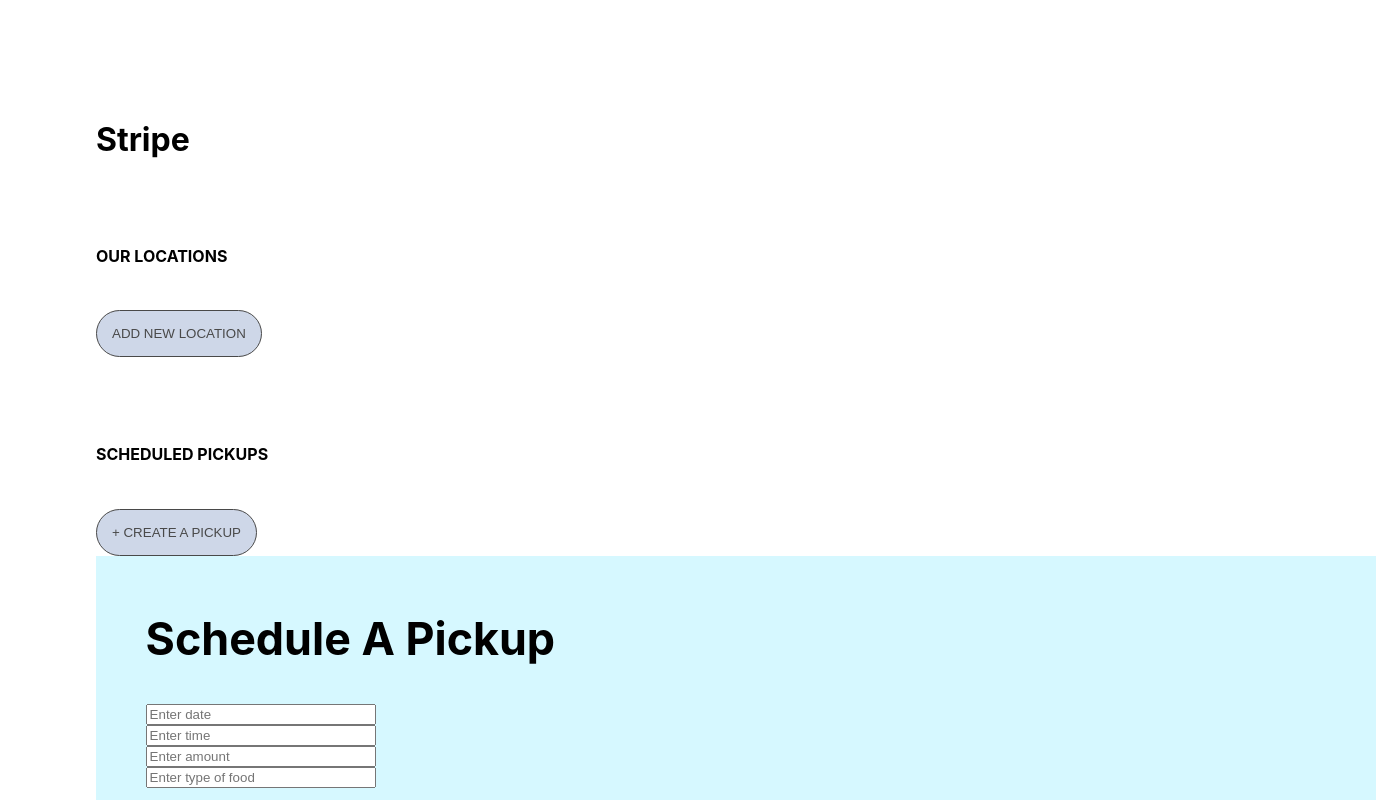
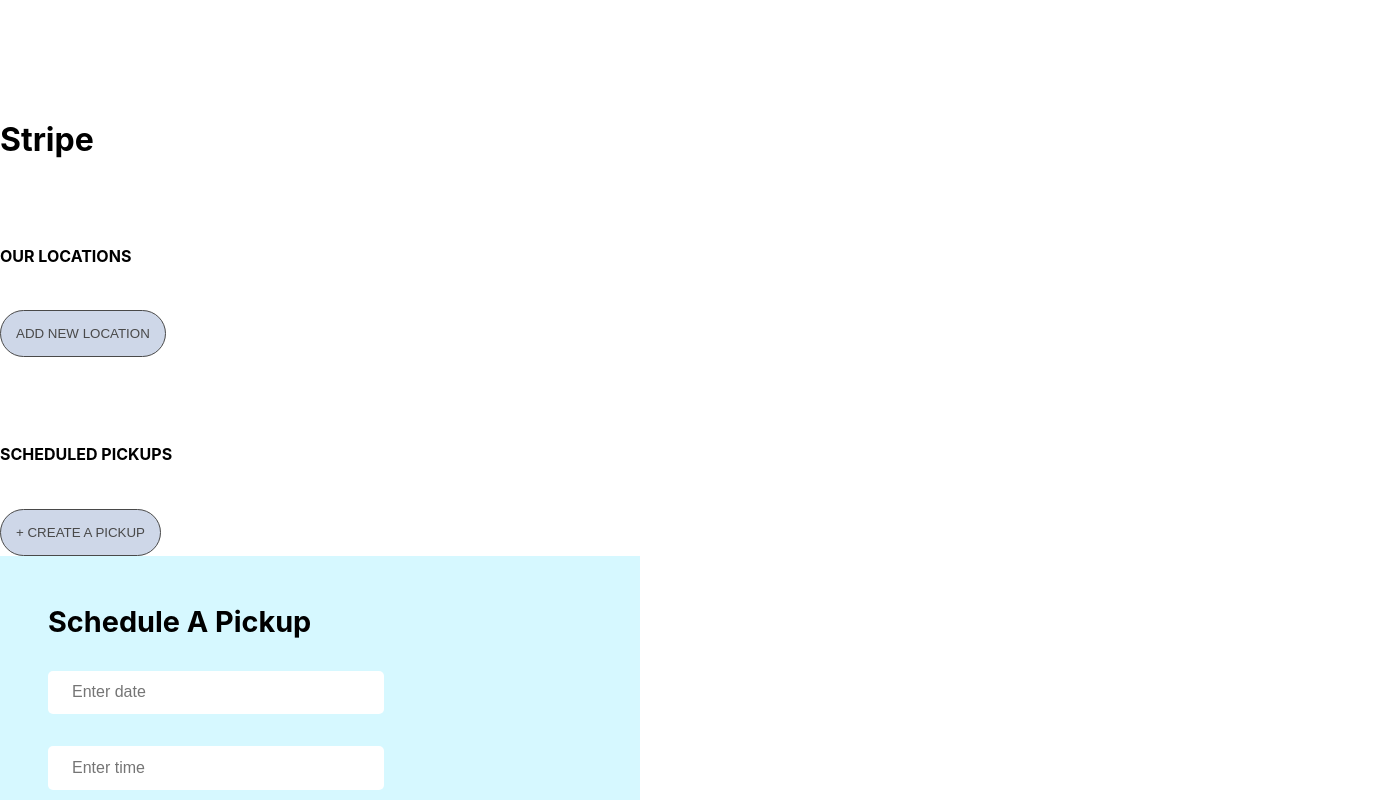
Before and after one commit to Replate-Lambda-BuildWeeks/Replate-React, a React (Create React App) app: page / in a window 1280 px wide. Both pictures are taken after a click on the button "+ CREATE A PICKUP". Shown: the top 800 px of the page, 1376 px wide, since content can reach past the window. Built offline with nearby package versions, Linux system fonts and the light colour scheme.

Commit message:
fixed form field css

```diff
--- a/src/Components/Business/Dashboard.js
+++ b/src/Components/Business/Dashboard.js
@@ -43,8 +43,8 @@
                     <div className="location-text">
                     <p className='location-address'>{location.address}
                     <br />
-                    {location.state},
-                    {location.city} {location.zip}</p>
+                    {location.city},
+                    {location.state} {location.zip}</p>
                     </div>
                 </div>
             ))
--- a/src/Components/Business/PickupForm.js
+++ b/src/Components/Business/PickupForm.js
@@ -30,16 +30,16 @@
                 <div className='pickup-form__fields'>
 
 
-                <Field type='text'  name='date' placeholder='Enter date' />
+                <Field className='pickup-form__field' type='text'  name='date' placeholder='Enter date' />
 
-                <Field type='text' name='time' placeholder='Enter time' />
+                <Field className='pickup-form__field' type='text' name='time' placeholder='Enter time' />
 
-                <Field type='text' name='amount' placeholder='Enter amount' />
+                <Field className='pickup-form__field' type='text' name='amount' placeholder='Enter amount' />
 
-                <Field type='text' name='type' placeholder='Enter type of food' />
+                <Field className='pickup-form__field' type='text' name='type' placeholder='Enter type of food' />
 
                 </div>
-                <button type='submit'>Submit</button>
+                <button className='pickup-form__submit' type='submit'>Submit</button>
                  </div>
 
             </Form>
--- a/src/Dashboard.css
+++ b/src/Dashboard.css
@@ -1,8 +1,8 @@
 .dashboard {
-    width: 85%;
+    width: 100%;
     margin: 1.8rem auto;
     padding-top: 70px;
-
+    /* background-color: #d6f8ff */
 }
 
     .dashboard-subheader {
--- a/src/LocationForm.css
+++ b/src/LocationForm.css
@@ -2,15 +2,16 @@
 .new-pickup__modal {
     top: 0;
     left: 0;
-    height: 100vh;
-    width: 100vw;
+    height: 80vh;
+    width: 50vw;
     background-color: #d6f8ff
   }
 
   .pickup-form {
-    width: 40%;
+    position: absolute;
+    width: 50%;
     border-radius: 5px;
-    padding: 2.5rem 1.5rem;
+    padding: 2.0rem 1.0rem;
   }
 
   .form-content {
@@ -20,14 +21,14 @@
   }
 
   .pickup-form__header {
-    font-size: 2.8rem;
+    font-size: 1.8rem;
     margin: 1rem auto;
   }
 
   .pickup-form__fields {
     display: flex;
     flex-direction: column;
-    margin: 2.4rem 0;
+    margin: 1.0rem 0;
     width: 50%;
   }
 
@@ -36,11 +37,11 @@
   }
 
   .pickup-form__field {
-    margin: 2rem 0;
+    margin: 1rem 0;
     padding: 0.8rem 1.5rem;
     border-radius: 5px;
     border: none;
-    font-size: 1.8rem;
+    font-size: 1.0rem;
     width: 100%;
 
 
@@ -48,10 +49,10 @@
 
   .pickup-form__submit {
     margin: 1.5rem auto;
-    background: none;
+    background: #ced7e8;
     padding: 1rem 1.5rem;
     border-radius: 5px;
-    font-size: 2.4rem;
+    font-size: 1.0rem;
     text-transform: uppercase;
     transition: all 150ms ease-out;
 
--- a/src/PickupForm.css
+++ b/src/PickupForm.css
@@ -19,7 +19,7 @@
   }
 
   .pickup-form__header {
-    font-size: 2.8rem;
+    font-size: .8rem;
     margin: 1rem auto;
   }
 
@@ -42,7 +42,6 @@
     font-size: 1.8rem;
     width: 100%;
 
-
   }
 
   .pickup-form__submit {
```
